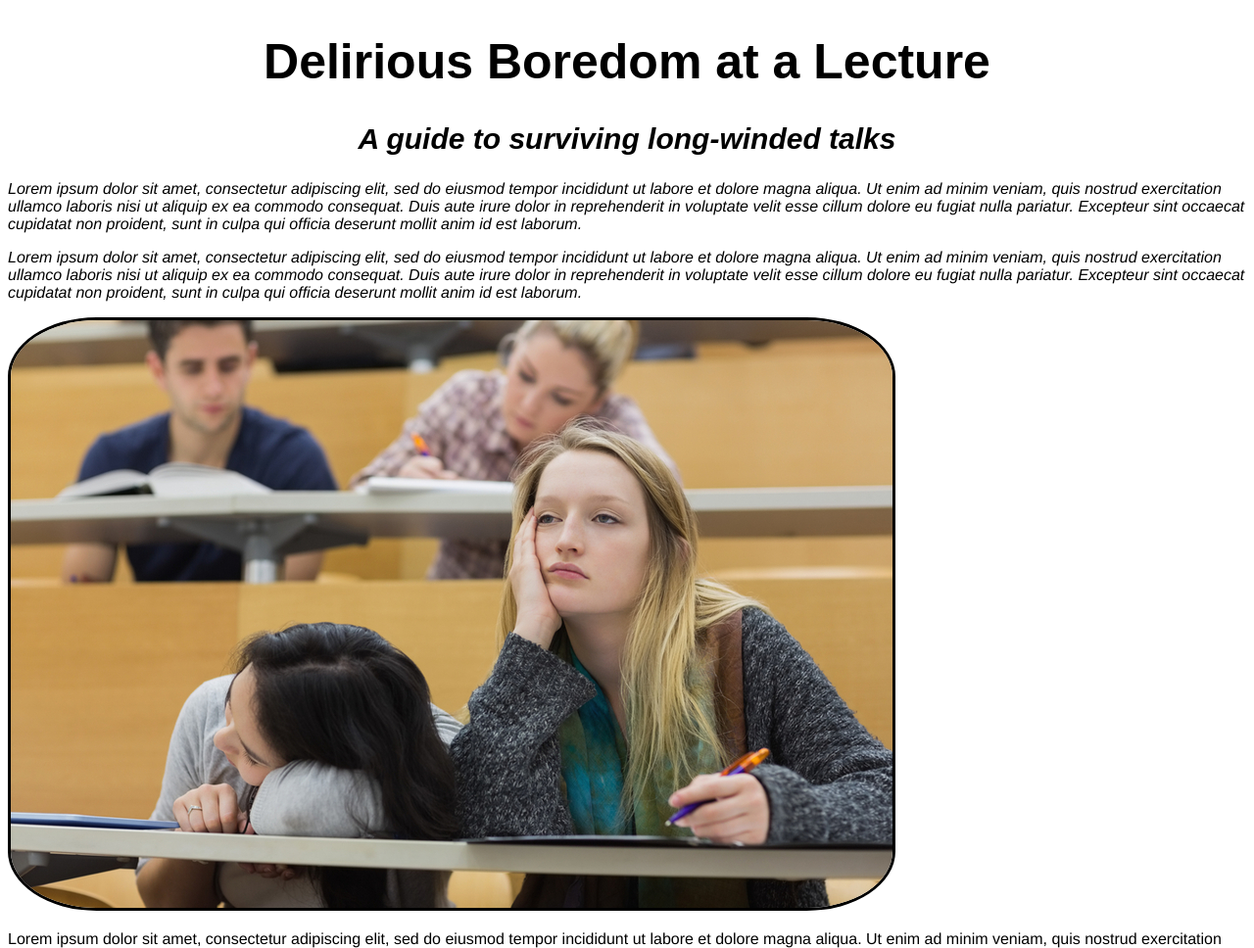
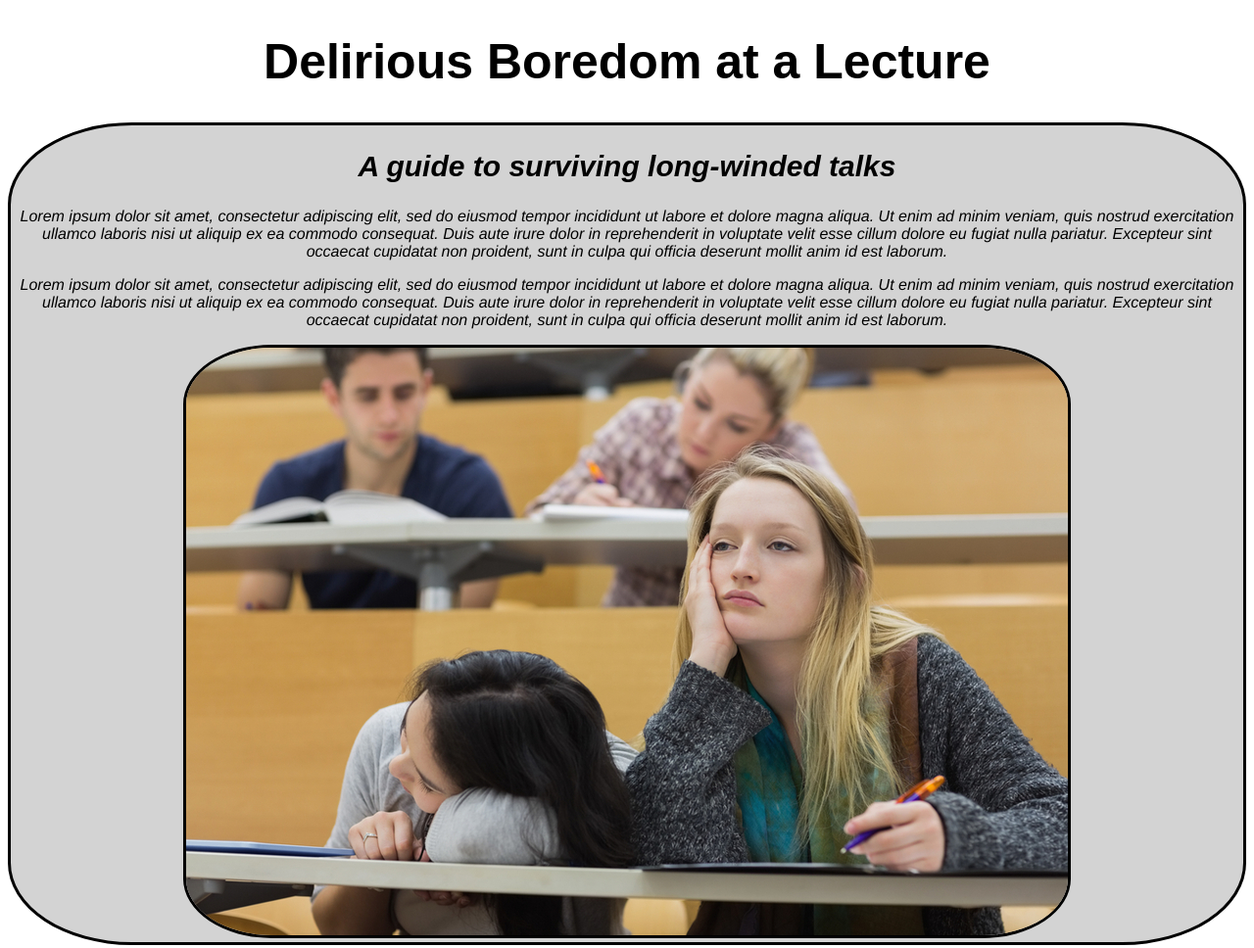
Before and after one commit to Benjamin09/boring-lecture, a plain HTML site: page index.html in a window 1280 px wide. Shown: the top 968 px of the page at 98% size. Drawn offline with Linux system fonts and the light colour scheme.

Commit message:
add div element with intro class. add styling to div.intro.

```diff
--- a/css/styles.css
+++ b/css/styles.css
@@ -1,22 +1,25 @@
+div.intro {
+    font-style: italic;
+    text-align: center;
+    background-color: lightgrey;
+    border: solid;
+    border-radius: 10%;
+}
+
 h1 {
     font-family: fantasy;
     font-size: 50px;
     text-align: center;
 }
 
-h2.intro {
+h2 {
     font-family: sans-serif;
     font-size: 30px;
-    font-style: italic;
-    text-align: center;
 
 }
 
-p.intro {
-    font-style: italic;
-}
 
-img.intro {
+img {
     border: solid;
     border-radius: 10%;
 }
--- a/index.html
+++ b/index.html
@@ -6,10 +6,12 @@
   </head>
   <body>
     <h1>Delirious Boredom at a Lecture</h1>
-    <h2 class="intro">A guide to surviving long-winded talks</h2>
-    <p class="intro">Lorem ipsum dolor sit amet, consectetur adipiscing elit, sed do eiusmod tempor incididunt ut labore et dolore magna aliqua. Ut enim ad minim veniam, quis nostrud exercitation ullamco laboris nisi ut aliquip ex ea commodo consequat. Duis aute irure dolor in reprehenderit in voluptate velit esse cillum dolore eu fugiat nulla pariatur. Excepteur sint occaecat cupidatat non proident, sunt in culpa qui officia deserunt mollit anim id est laborum.</p>
-    <p class="intro">Lorem ipsum dolor sit amet, consectetur adipiscing elit, sed do eiusmod tempor incididunt ut labore et dolore magna aliqua. Ut enim ad minim veniam, quis nostrud exercitation ullamco laboris nisi ut aliquip ex ea commodo consequat. Duis aute irure dolor in reprehenderit in voluptate velit esse cillum dolore eu fugiat nulla pariatur. Excepteur sint occaecat cupidatat non proident, sunt in culpa qui officia deserunt mollit anim id est laborum.</p>
-    <img class="intro" src="lecture.jpg" alt="Bored looking girl at a lecture.">
+    <div class="intro">
+      <h2>A guide to surviving long-winded talks</h2>
+      <p>Lorem ipsum dolor sit amet, consectetur adipiscing elit, sed do eiusmod tempor incididunt ut labore et dolore magna aliqua. Ut enim ad minim veniam, quis nostrud exercitation ullamco laboris nisi ut aliquip ex ea commodo consequat. Duis aute irure dolor in reprehenderit in voluptate velit esse cillum dolore eu fugiat nulla pariatur. Excepteur sint occaecat cupidatat non proident, sunt in culpa qui officia deserunt mollit anim id est laborum.</p>
+      <p>Lorem ipsum dolor sit amet, consectetur adipiscing elit, sed do eiusmod tempor incididunt ut labore et dolore magna aliqua. Ut enim ad minim veniam, quis nostrud exercitation ullamco laboris nisi ut aliquip ex ea commodo consequat. Duis aute irure dolor in reprehenderit in voluptate velit esse cillum dolore eu fugiat nulla pariatur. Excepteur sint occaecat cupidatat non proident, sunt in culpa qui officia deserunt mollit anim id est laborum.</p>
+      <img src="lecture.jpg" alt="Bored looking girl at a lecture.">
+    </div>
     <p>Lorem ipsum dolor sit amet, consectetur adipiscing elit, sed do eiusmod tempor incididunt ut labore et dolore magna aliqua. Ut enim ad minim veniam, quis nostrud exercitation ullamco laboris nisi ut aliquip ex ea commodo consequat. Duis aute irure dolor in reprehenderit in voluptate velit esse cillum dolore eu fugiat nulla pariatur. Excepteur sint occaecat cupidatat non proident, sunt in culpa qui officia deserunt mollit anim id est laborum.</p>
     <p>Lorem ipsum dolor sit amet, consectetur adipiscing elit, sed do eiusmod tempor incididunt ut labore et dolore magna aliqua. Ut enim ad minim veniam, quis nostrud exercitation ullamco laboris nisi ut aliquip ex ea commodo consequat. Duis aute irure dolor in reprehenderit in voluptate velit esse cillum dolore eu fugiat nulla pariatur. Excepteur sint occaecat cupidatat non proident, sunt in culpa qui officia deserunt mollit anim id est laborum.</p>
     <p>Lorem ipsum dolor sit amet, consectetur adipiscing elit, sed do eiusmod tempor incididunt ut labore et dolore magna aliqua. Ut enim ad minim veniam, quis nostrud exercitation ullamco laboris nisi ut aliquip ex ea commodo consequat. Duis aute irure dolor in reprehenderit in voluptate velit esse cillum dolore eu fugiat nulla pariatur. Excepteur sint occaecat cupidatat non proident, sunt in culpa qui officia deserunt mollit anim id est laborum.</p>
```
